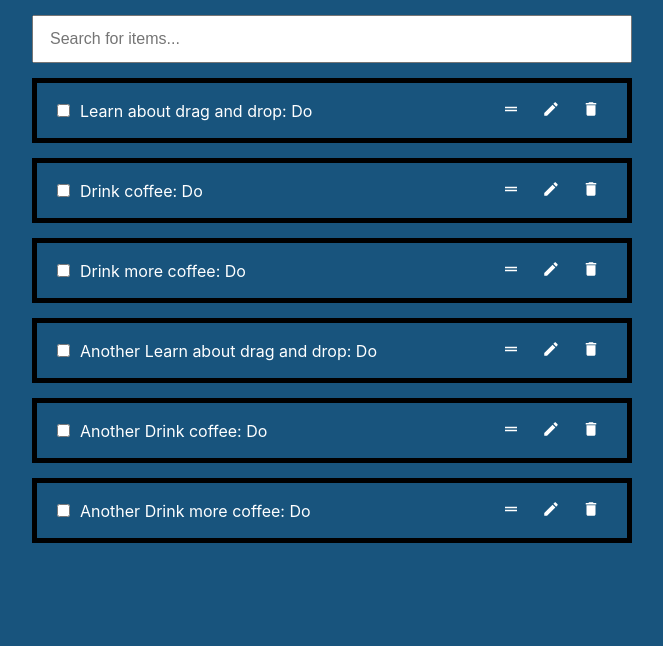
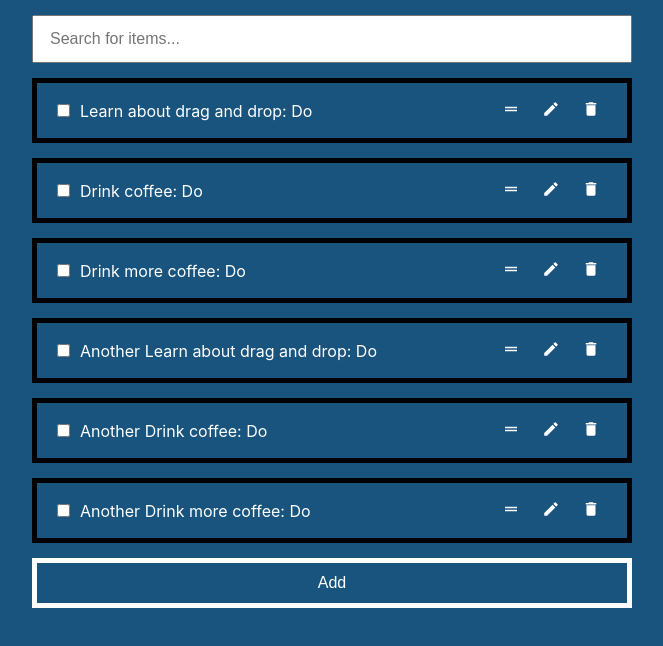
Before and after one commit to RaymondBerglind/todo, a React (Create React App) app: page / in a window 1280 px wide. Shown: the top 646 px of the page, without its empty margins (308-971 px from the left). Built offline with nearby package versions, Linux system fonts and the light colour scheme.

Commit message:
Added functionality to add items.

```diff
--- a/src/App.css
+++ b/src/App.css
@@ -66,3 +66,13 @@ body {
   padding: 1em;
   box-sizing: border-box;
 }
+
+.add {
+  width: 100%;
+  border: 5px solid white;
+  background: none;
+  outline: none;
+  color: white;
+  font-size: 1em;
+  height: 50px;
+}
--- a/src/App.js
+++ b/src/App.js
@@ -2,6 +2,7 @@ import React, {useState} from 'react';
 import './App.css';
 import Search from './views/search/component';
 import TodoList from './views/list/component';
+import AddButton from './views/add/component';
 import * as core from './core';
 
 function App() {
@@ -28,6 +29,11 @@ function App() {
         id: event.id,
         value: event.value
       }));
+    } else if (event.name === 'addItemChosen') {
+      const item = core.createItem({});
+      setState(core.setItemToEditId(
+        core.addItem(state, item),
+        item.id));
     } else if (event.name === 'itemEditConfirmed') {
       setState(core.setItemToEditId(state, null));
     } else if (event.name === 'removeItemChosen') {
@@ -42,6 +48,7 @@ function App() {
         items={core.getListToDisplay(state)}
         itemToEditId={core.getItemToEditId(state)}
         itemBeingReordered={core.getReorderTargetIndex(state)} />
+      <AddButton triggerEvent={triggerEvent} />
     </div>
   );
 }
--- a/src/core.js
+++ b/src/core.js
@@ -1,3 +1,5 @@
+import {v4 as uuid} from 'uuid';
+
 export function createInitialState() {
     return {
         items: [{
@@ -30,6 +32,21 @@ export function createInitialState() {
         reorderTargetIndex: null,
         itemToEditId: null
     }
+}
+
+export function createItem({title} = {}) {
+    return {
+        id: uuid(),
+        title: title || '',
+        done: false
+    };
+}
+
+export function addItem(state, item) {
+    return {
+        ...state,
+        items: [...state.items, item]
+    };
 }
 
 export function getItems(state) {
--- /dev/null
+++ b/src/views/add/component.js
@@ -0,0 +1,15 @@
+import React from 'react';
+
+export default function (props) {
+    return (
+        <button className="add"
+            value="Add"
+            onClick={() => {
+                props.triggerEvent({
+                    name: 'addItemChosen'
+                });
+            }}>
+            Add
+        </button>
+    );
+}
--- a/src/views/item/component.js
+++ b/src/views/item/component.js
@@ -109,7 +109,6 @@ export default function(props) {
                 }}>
                 <img src={deleteIcon} alt="delete icon" />
             </button>
-
         </div>
     );
 }
```
Also changed, not shown: package.json (+4 -3 lines), 2 other files (tests, documents, lock files or other folders).
